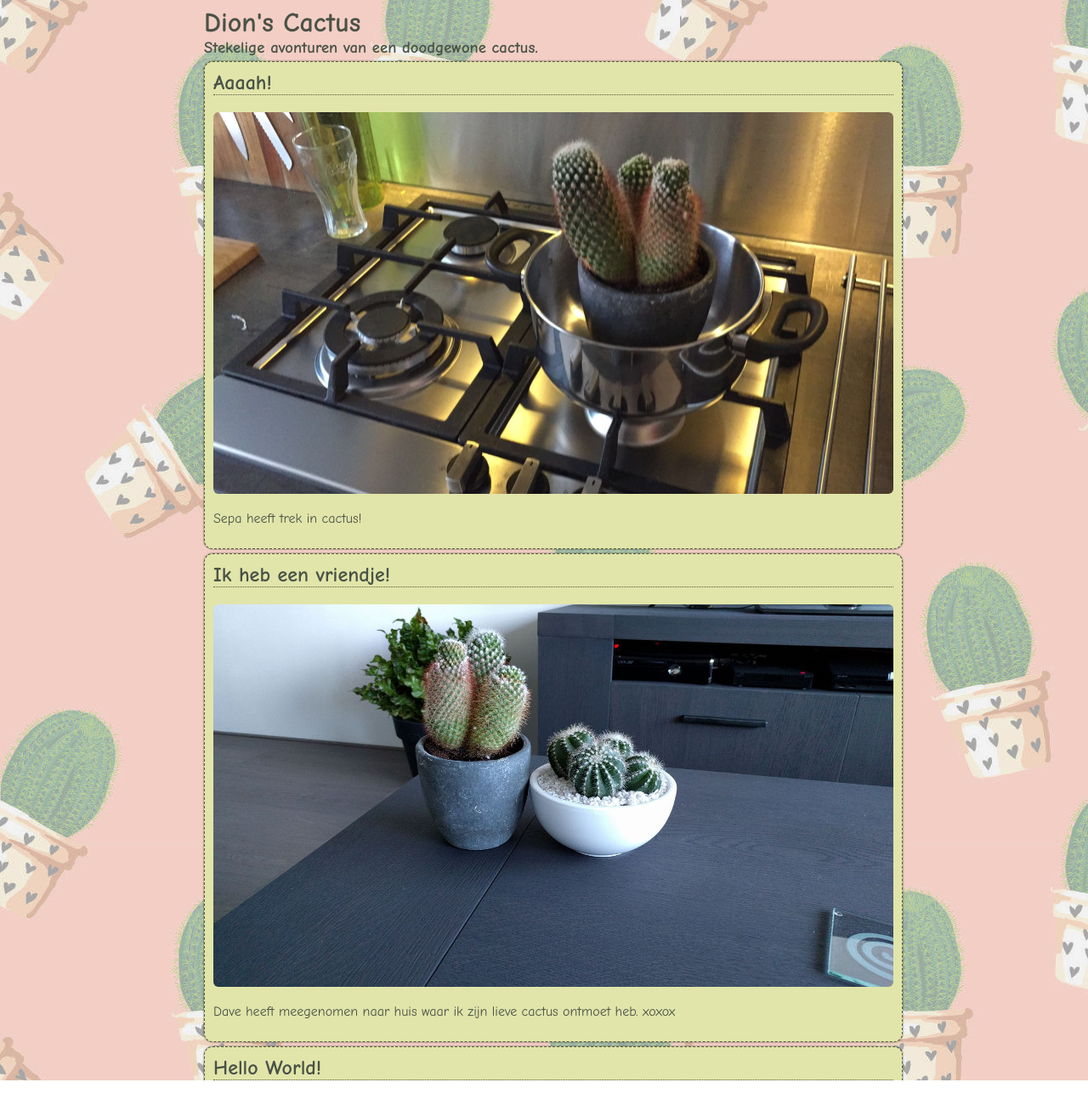
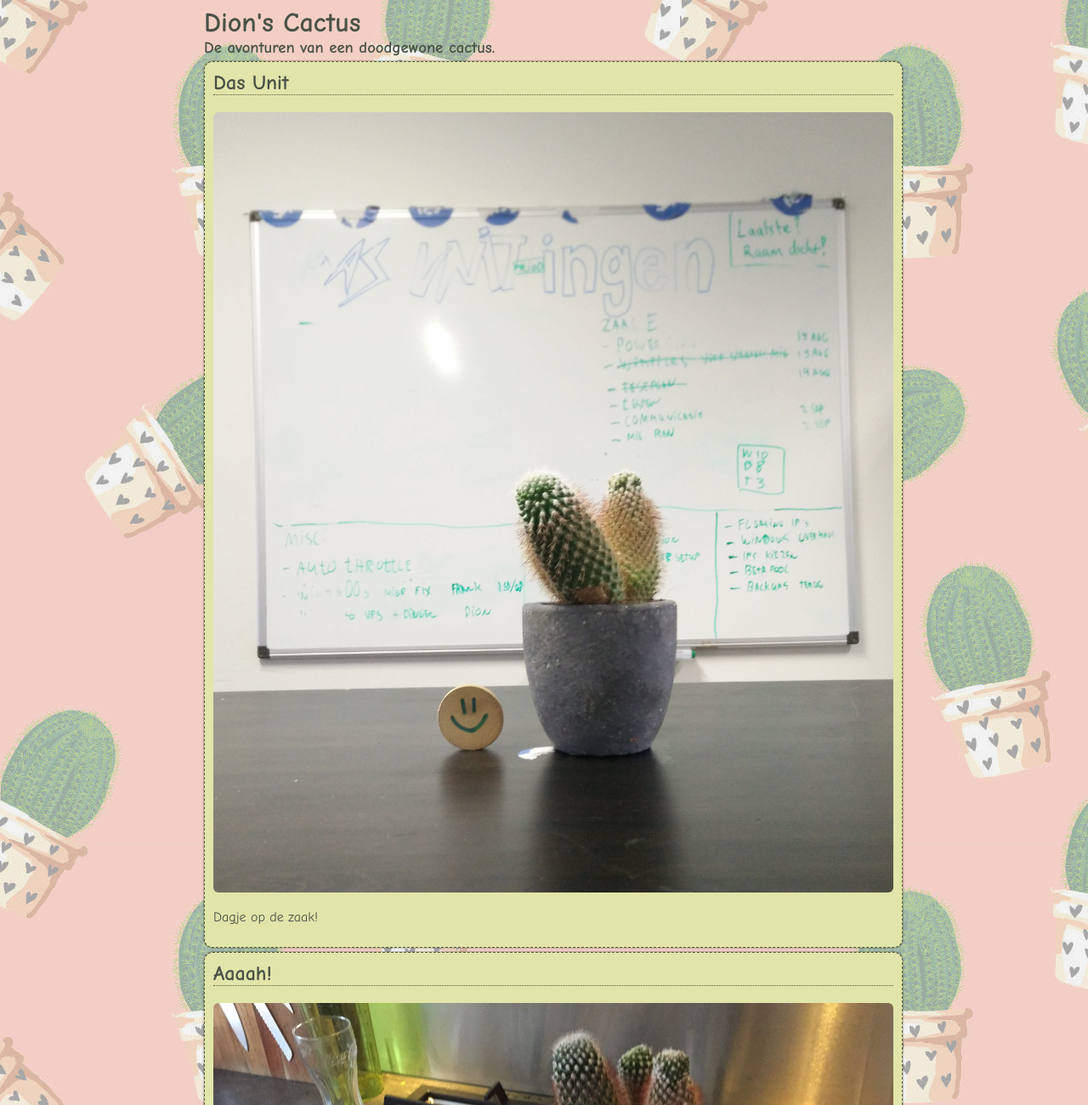
Before and after one commit to Ganonmaster/dionscactus.nl, a plain HTML site: page index.html in a window 1280 px wide. Shown: the top 1300 px of the page at 85% size. Drawn offline with Linux system fonts and the light colour scheme.

Commit message:
Dagje op de zaag

```diff
--- a/index.html
+++ b/index.html
@@ -52,17 +52,22 @@
         <div class="content">
             <header>
                 <h1>Dion's Cactus</h1>
-                <h3>Stekelige avonturen van een doodgewone cactus.</h3>
+                <h3>De avonturen van een doodgewone cactus.</h3>
             </header>
+            <article>
+                <h1>Das Unit</h1>
+                <img src="./images/dasunit.jpg" alt="Hoi!"/>
+                <p>Dagje op de zaak!</p>
+            </article>
             <article>
                 <h1>Aaaah!</h1>
                 <img src="./images/pan.jpg" alt="Hoi!"/>
-                <p>Sepa heeft trek in cactus!</p>
+                <p>Sepa heeft trek in cactus?</p>
             </article>
             <article>
                 <h1>Ik heb een vriendje!</h1>
                 <img src="./images/bffs.jpeg" alt="Hoi!"/>
-                <p>Dave heeft meegenomen naar huis waar ik zijn lieve cactus ontmoet heb. xoxox</p>
+                <p>Dave heeft me meegenomen naar huis waar ik zijn lieve cactus ontmoet heb. xoxox</p>
             </article>
             <article>
                 <h1>Hello World!</h1>
```
Also changed, not shown: images/dasunit.jpg (added).
